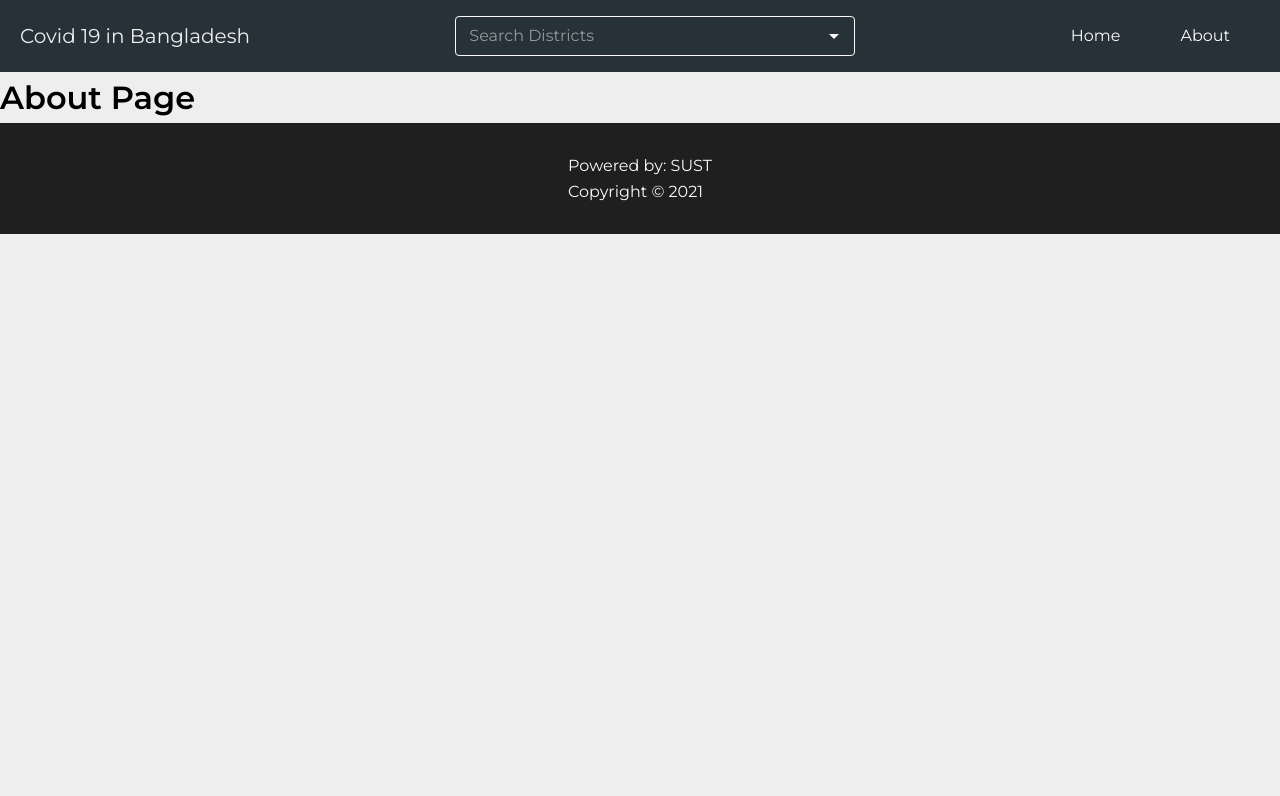
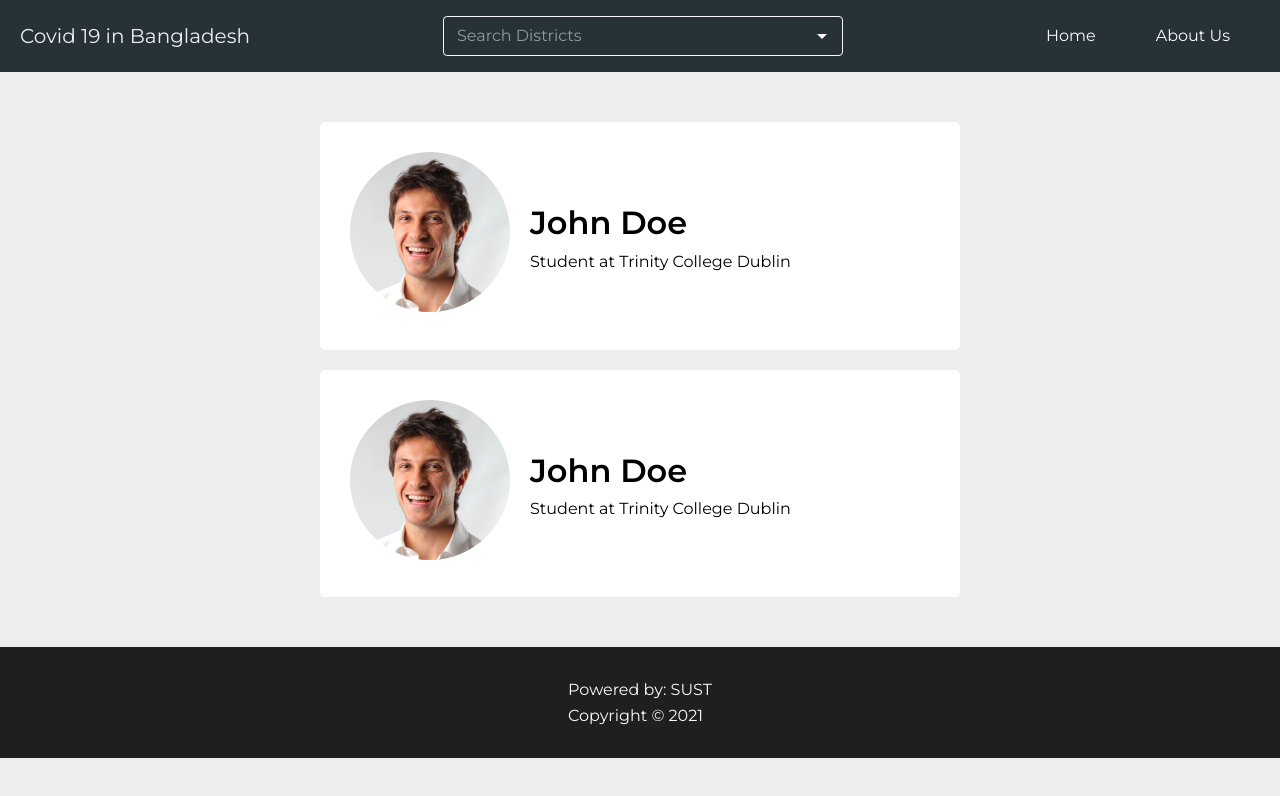
Before and after one commit to rafid0007/covid-bd, a React (Create React App) app in the folder covid-front/: page /about in a window 1280 px wide. Shown: the top 796 px of the page. Built offline with nearby package versions, Linux system fonts and the light colour scheme; what react-plotly.js would draw is missing.

Commit message:
about page added

```diff
--- a/covid-front/src/Components/Design components/topBar/topBar.js
+++ b/covid-front/src/Components/Design components/topBar/topBar.js
@@ -14,7 +14,7 @@ const TopBar = () => {
             <div className={styles.grow} />
             <ul className={styles.cats}>
                 <li className={styles.catItem}><Link to='/home'>Home</Link></li>
-                <li className={styles.catItem}><Link to='/about'>About</Link></li>
+                <li className={styles.catItem}><Link to='/about'>About Us</Link></li>
             </ul>
         </div>
     )
--- /dev/null
+++ b/covid-front/src/Pages/AboutPage/AboutPage.css
@@ -0,0 +1,19 @@
+.aboutPage {
+  margin: 5rem 30rem;
+}
+.aboutPage__card {
+  display: flex;
+  align-items: center;
+  padding: 3rem;
+  margin: 2rem;
+  background-color: white;
+  border-radius: 5px;
+}
+.aboutPage__personImage img {
+  height: 16rem;
+  width: 16rem;
+  border-radius: 50%;
+}
+.aboutPage__personDetails {
+  margin: 0 2rem;
+}
--- a/covid-front/src/Pages/AboutPage/AboutPage.js
+++ b/covid-front/src/Pages/AboutPage/AboutPage.js
@@ -1,9 +1,28 @@
 import React from 'react';
+import './AboutPage.css';
+import personImage from '../../images/dp.jpg'
 
 const AboutPage = () => {
   return (
-    <div>
-      <h1>About Page</h1>
+    <div className="aboutPage">
+      <div className="aboutPage__card">
+        <div className="aboutPage__personImage">
+          <img src={personImage} alt="" />
+        </div>
+        <div className="aboutPage__personDetails">
+          <h1>John Doe</h1>
+          <p>Student at Trinity College Dublin</p>
+        </div>
+      </div>
+      <div className="aboutPage__card">
+        <div className="aboutPage__personImage">
+          <img src={personImage} alt="" />
+        </div>
+        <div className="aboutPage__personDetails">
+          <h1>John Doe</h1>
+          <p>Student at Trinity College Dublin</p>
+        </div>
+      </div>
     </div>
   );
 };
```
Also changed, not shown: covid-front/src/Components/Design components/OptionBar/OptionBar.js (+6 -7 lines), covid-front/src/images/dp.jpg (added).
